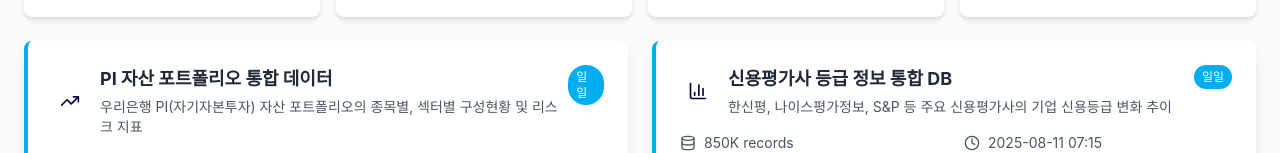
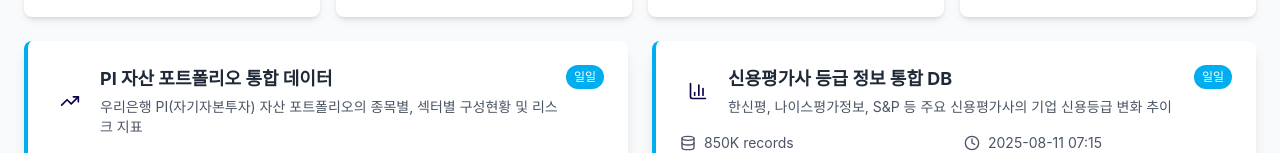
Before and after one commit to fudiso/ai_workspace, a React (Create React App) app: page /data in a window 1280 px wide. Shown: the part 458-611 px from the top of the page. Built offline with nearby package versions, Linux system fonts and the light colour scheme.

Commit message:
일부 글씨 줄넘김 현상 개선

```diff
--- a/src/Automation/auto.js
+++ b/src/Automation/auto.js
@@ -228,12 +228,22 @@
     const config = statusConfig[status] || { bg: 'bg-gray-100', text: 'text-gray-800', label: '알 수 없음' };
 
     return (
-      <span className={`inline-flex items-center px-2.5 py-0.5 rounded-full text-xs font-medium ${config.bg} ${config.text}`}>
+      <span className={`inline-flex items-center whitespace-nowrap px-2.5 py-0.5 rounded-full text-xs font-medium ${config.bg} ${config.text}`}>
         {getStatusIcon(status)}
         <span className="ml-1">{config.label}</span>
       </span>
     );
   };
+
+  return (
+    <span
+      className={`inline-flex items-center whitespace-nowrap px-2.5 py-0.5 rounded-full text-xs font-medium ${config.bg} ${config.text}`}
+    >
+      {getStatusIcon(status)}
+      <span className="ml-1">{config.label}</span>
+    </span>
+  );
+
 
   const WorkflowCard = ({ workflow }) => (
     <div
--- a/src/DataCatalog/datacatalog.jsx
+++ b/src/DataCatalog/datacatalog.jsx
@@ -295,7 +295,8 @@
           <div className="flex space-x-2">
             <span
               className="px-2 py-1 text-xs rounded-full text-white"
-              style={{ backgroundColor: colors.quaternary }}
+              style={{ backgroundColor: colors.quaternary,
+                whiteSpace: 'nowrap'  }}
             >
               {data.updateFreq}
             </span>
```
